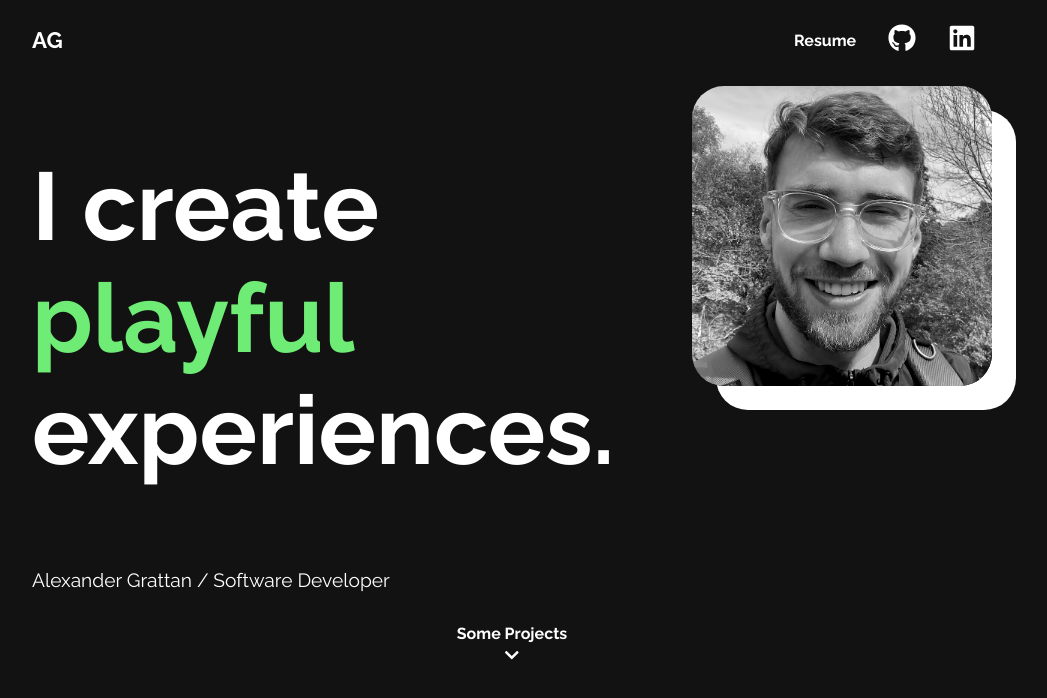
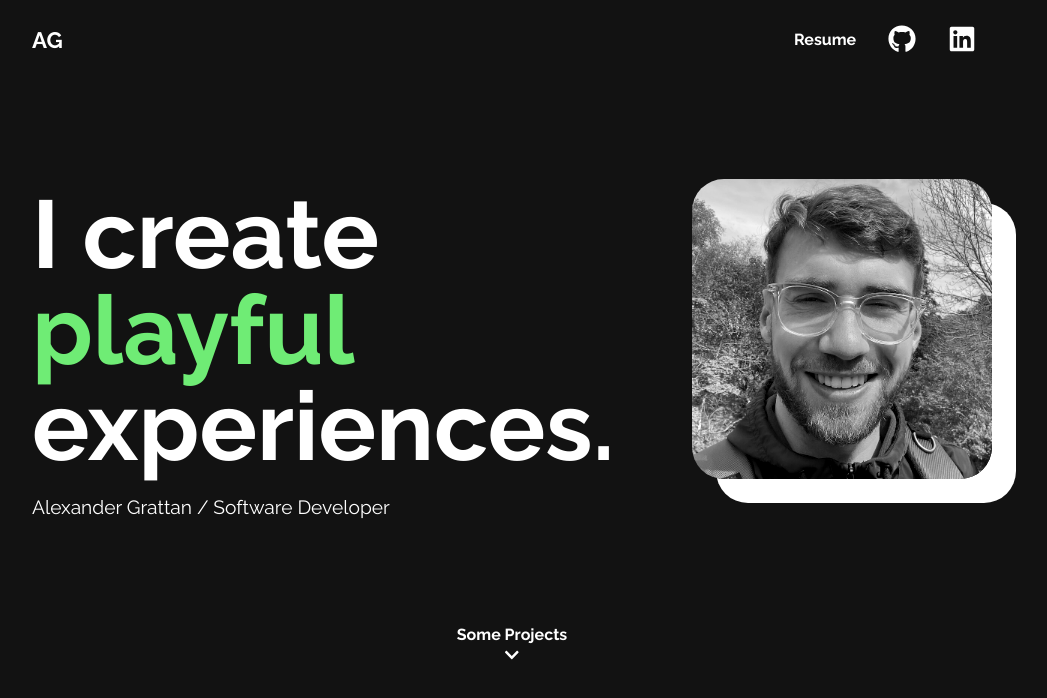
Before and after one commit to agrattan0820/portfolio-site, a Next.js app: page / in a window 1280 px wide. Shown: the top 698 px of the page, without its empty margins (128-1175 px from the left). Built offline with nearby package versions, Linux system fonts and the light colour scheme.

Commit message:
feat: add reset styles and update portrait styling

```diff
--- a/pages/index.tsx
+++ b/pages/index.tsx
@@ -53,12 +53,14 @@ export default function Homepage() {
             <h1 className="title">
               I create<span className="playful"> playful </span> experiences.
             </h1>
-            <Image
-              src={AlexanderGrattan}
-              alt="Portrait of Alexander Grattan"
-              className="peep-image"
-              priority
-            />
+            <div className="portrait-container">
+              <Image
+                src={AlexanderGrattan}
+                alt="Portrait of Alexander Grattan"
+                className="portrait"
+                priority
+              />
+            </div>
           </div>
           <p className="job-title">
             <span className="text-reveal">
--- a/styles/_home.scss
+++ b/styles/_home.scss
@@ -126,13 +126,16 @@
       justify-content: space-between;
       align-items: start;
       flex-direction: column-reverse;
-      gap: 2rem;
+      gap: 4rem;
       @media (min-width: 640px) {
         flex-direction: row;
+        align-items: center;
+        gap: 2rem;
       }
 
       .title {
         font-size: 2rem;
+        font-weight: bold;
         margin-right: 1rem;
 
         @media (min-width: 640px) {
@@ -159,29 +162,32 @@
           animation: 10s ease 0s infinite alternate none running rainbow;
         }
       }
-      .peep-image {
-        position: relative;
+      .portrait-container {
         width: 100%;
         max-width: 300px;
-        object-fit: contain;
-        height: 100%;
-        border-radius: 32px;
-        box-shadow: 24px 24px white;
-        filter: grayscale(100%) contrast(110%);
-        clip-path: circle(100%);
-        transition-duration: 0.3s;
-        transition-timing-function: ease;
-        transition-property: box-shadow, clip-path, filter;
         @media (min-width: 640px) {
           max-width: 200px;
         }
         @media (min-width: 1280px) {
           max-width: 300px;
         }
-        &:hover {
+        &:hover .portrait {
           box-shadow: 0px 0px white;
           clip-path: circle(50%);
           filter: none;
+        }
+        .portrait {
+          position: relative;
+          width: 100%;
+          object-fit: contain;
+          height: 100%;
+          border-radius: 32px;
+          box-shadow: 24px 24px white;
+          filter: grayscale(100%) contrast(110%);
+          clip-path: circle(100%);
+          transition-duration: 0.3s;
+          transition-timing-function: ease;
+          transition-property: box-shadow, clip-path, filter;
         }
       }
     }
@@ -189,6 +195,7 @@
     .job-title {
       font-size: 0.9rem;
       font-weight: 400;
+      margin-top: 1rem;
       @media (min-width: 768px) {
         font-size: 1.2rem;
       }
@@ -213,7 +220,7 @@
         justify-content: center;
         align-items: center;
         font-size: 0.875rem;
-        font-weight: 700;
+        font-weight: bold;
         font-family: $font;
         text-decoration: none;
         @media (min-width: 768px) {
@@ -270,14 +277,15 @@
             width: 300px;
           }
           .tools-list {
+            list-style-type: disc;
             columns: 2;
             padding-left: 1.5rem;
             line-height: 20px;
-            margin-top: 8px;
-            margin-bottom: 16px;
+            margin-top: 0.5rem;
+            margin-bottom: 1rem;
             font-family: $font;
             @media (min-width: 768px) {
-              margin-bottom: 24px;
+              margin-bottom: 1.5rem;
             }
             li {
               font-size: 0.875rem;
@@ -293,6 +301,7 @@
             h2 {
               cursor: pointer;
               font-size: 1.5rem;
+              font-weight: bold;
               margin: 0;
               &:hover {
                 transition: all 0.4s cubic-bezier(0.15, 0.75, 0.45, 0.95) 0s;
@@ -308,8 +317,8 @@
           }
           h3 {
             font-size: 1rem;
-            margin-top: 24px;
-            margin-bottom: 0;
+            margin-top: 1.5rem;
+            font-weight: bold;
             @media (min-width: 768px) {
               font-size: 1.25rem;
             }
@@ -489,6 +498,8 @@
     h2 {
       color: $white;
       font-size: 2.5rem;
+      font-weight: bold;
+      margin-bottom: 2rem;
       @media (min-width: 768px) {
         font-size: 4rem;
       }
--- a/styles/_project.scss
+++ b/styles/_project.scss
@@ -37,6 +37,8 @@
 
       h1 {
         color: white;
+        font-weight: bold;
+        margin-bottom: 1rem;
         text-align: center;
         font-size: 2.5rem;
         @media (min-width: 768px) {
@@ -49,6 +51,7 @@
       p {
         line-height: 40px;
         font-size: 1rem;
+        margin: 1rem 0;
         width: 100%;
         max-width: 600px;
         @media (min-width: 768px) {
@@ -61,16 +64,17 @@
       text-align: center;
       display: flex;
       justify-content: center;
+      margin: 1rem;
       gap: 1rem;
       align-items: center;
       flex-wrap: wrap;
-      margin: 2rem auto;
+      @media (min-width: 768px) {
+        gap: 2rem;
+      }
       .image-compare {
         padding: 0;
-        margin: 1rem 0;
         @media (min-width: 768px) {
           padding: 1rem;
-          margin: 4rem 0;
         }
         img {
           width: 100%;
@@ -79,6 +83,12 @@
           @media (min-width: 768px) {
             width: 75%;
           }
+        }
+
+        h2 {
+          margin-top: 1rem;
+          font-weight: bold;
+          font-size: 1.25rem;
         }
       }
     }
--- /dev/null
+++ b/styles/_reset.scss
@@ -0,0 +1,129 @@
+/* http://meyerweb.com/eric/tools/css/reset/
+   v2.0 | 20110126
+   License: none (public domain)
+*/
+
+html,
+body,
+div,
+span,
+applet,
+object,
+iframe,
+h1,
+h2,
+h3,
+h4,
+h5,
+h6,
+p,
+blockquote,
+pre,
+a,
+abbr,
+acronym,
+address,
+big,
+cite,
+code,
+del,
+dfn,
+em,
+img,
+ins,
+kbd,
+q,
+s,
+samp,
+small,
+strike,
+strong,
+sub,
+sup,
+tt,
+var,
+b,
+u,
+i,
+center,
+dl,
+dt,
+dd,
+ol,
+ul,
+li,
+fieldset,
+form,
+label,
+legend,
+table,
+caption,
+tbody,
+tfoot,
+thead,
+tr,
+th,
+td,
+article,
+aside,
+canvas,
+details,
+embed,
+figure,
+figcaption,
+footer,
+header,
+hgroup,
+menu,
+nav,
+output,
+ruby,
+section,
+summary,
+time,
+mark,
+audio,
+video {
+  margin: 0;
+  padding: 0;
+  border: 0;
+  font-size: 100%;
+  font: inherit;
+  vertical-align: baseline;
+}
+/* HTML5 display-role reset for older browsers */
+article,
+aside,
+details,
+figcaption,
+figure,
+footer,
+header,
+hgroup,
+menu,
+nav,
+section {
+  display: block;
+}
+body {
+  line-height: 1;
+}
+ol,
+ul {
+  list-style: none;
+}
+blockquote,
+q {
+  quotes: none;
+}
+blockquote:before,
+blockquote:after,
+q:before,
+q:after {
+  content: "";
+  content: none;
+}
+table {
+  border-collapse: collapse;
+  border-spacing: 0;
+}
--- a/styles/app.scss
+++ b/styles/app.scss
@@ -1,4 +1,5 @@
 @import "./variables";
+@import "./reset";
 @import "./home";
 @import "./intro-overlay";
 @import "./project";
--- a/utils/hooks/use-ball-animation.tsx
+++ b/utils/hooks/use-ball-animation.tsx
@@ -56,7 +56,7 @@ export const useBallAnimation = ({
                 opacity: 0,
                 ease: "power3.out",
               })
-              .from(".peep-image", {
+              .from(".portrait-container", {
                 duration: reduceMotion ? 0 : 0.5,
                 y: 100,
                 opacity: 0,
```
